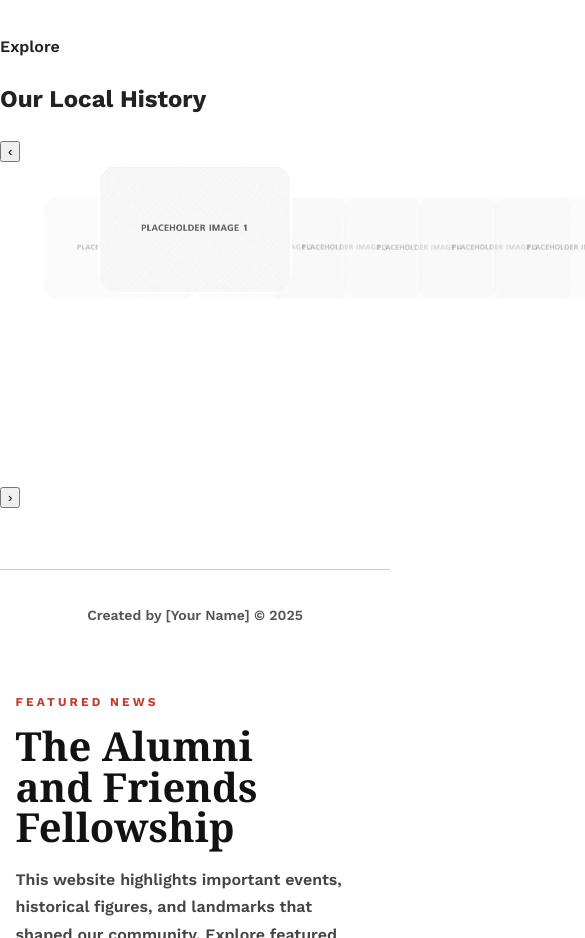
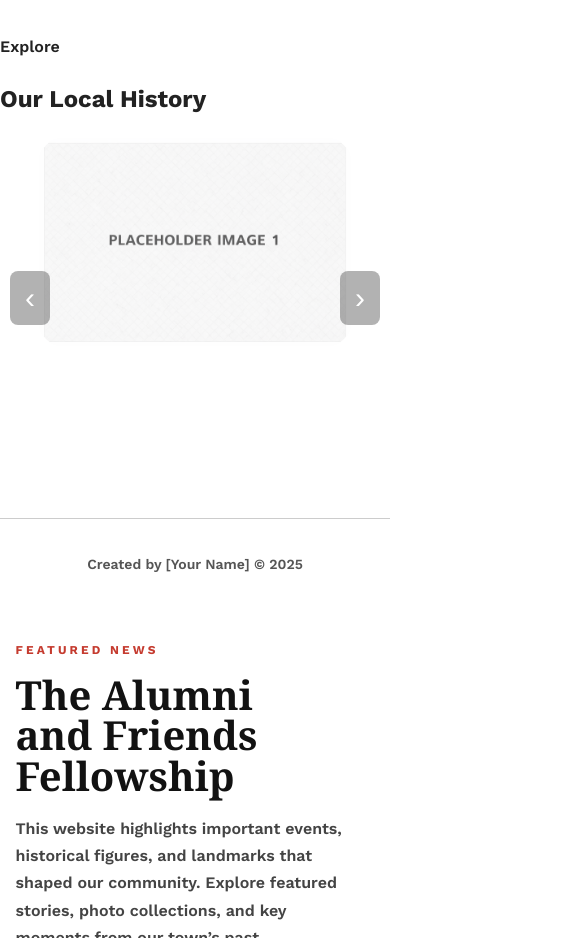
Before and after one commit to 4fgmgbb8yd-cmyk/TSA-WEBSITE, a plain HTML site: page index.html in a window 390 px wide. Shown: the part 780-1718 px from the top of the page, 585 px wide, since content can reach past the window. Drawn offline with nearby package versions, Linux system fonts and the light colour scheme.

Commit message:
Enhance carousel styles and add responsiveness

```diff
--- a/style.css
+++ b/style.css
@@ -150,11 +150,22 @@ body {
   margin-top: 60px;
 }
 
+/* ===== Gallery ===== */
+.carousel {
+  position: relative;
+  width: 100%;
+}
+
+.carousel-viewport {
+  overflow: hidden;           /* hide items outside viewport */
+  width: 100%;
+}
+
 .carousel-track {
   display: flex;
   align-items: center;
   transition: transform 0.5s ease;
-  visibility: hidden; /* hidden until all images loaded */
+  visibility: hidden;         /* hide until images loaded */
 }
 
 .carousel-track.loaded {
@@ -162,13 +173,13 @@ body {
 }
 
 .carousel-item {
-  flex: 0 0 50%;
+  flex: 0 0 50%;              /* 50% of viewport width */
   display: flex;
   justify-content: center;
-  opacity: 0.4;
-  transform: scale(0.8);
+  opacity: 0.4;               /* faded side images */
+  transform: scale(0.8);      /* smaller side images */
   transition: transform 0.5s ease, opacity 0.5s ease;
-  margin: 0 -60px;
+  margin: 0 10px;             /* spacing between images */
   border-radius: 24px;
   overflow: hidden;
   min-height: 320px;
@@ -183,10 +194,41 @@ body {
 }
 
 .carousel-item.active {
-  opacity: 1;
-  transform: scale(1);
+  opacity: 1;                 /* main image fully visible */
+  transform: scale(1);        /* main image full size */
   z-index: 2;
 }
+
+.carousel-btn {
+  position: absolute;
+  top: 50%;
+  transform: translateY(-50%);
+  font-size: 30px;
+  background: rgba(0,0,0,0.3);
+  color: white;
+  border: none;
+  padding: 10px 15px;
+  cursor: pointer;
+  z-index: 3;
+  border-radius: 8px;
+}
+
+.carousel-btn.left {
+  left: 10px;
+}
+
+.carousel-btn.right {
+  right: 10px;
+}
+
+/* Responsive: make items full width on mobile */
+@media (max-width: 820px) {
+  .carousel-item {
+    flex: 0 0 80%;
+    margin: 0 8px;
+  }
+}
+
 
 
 
```
